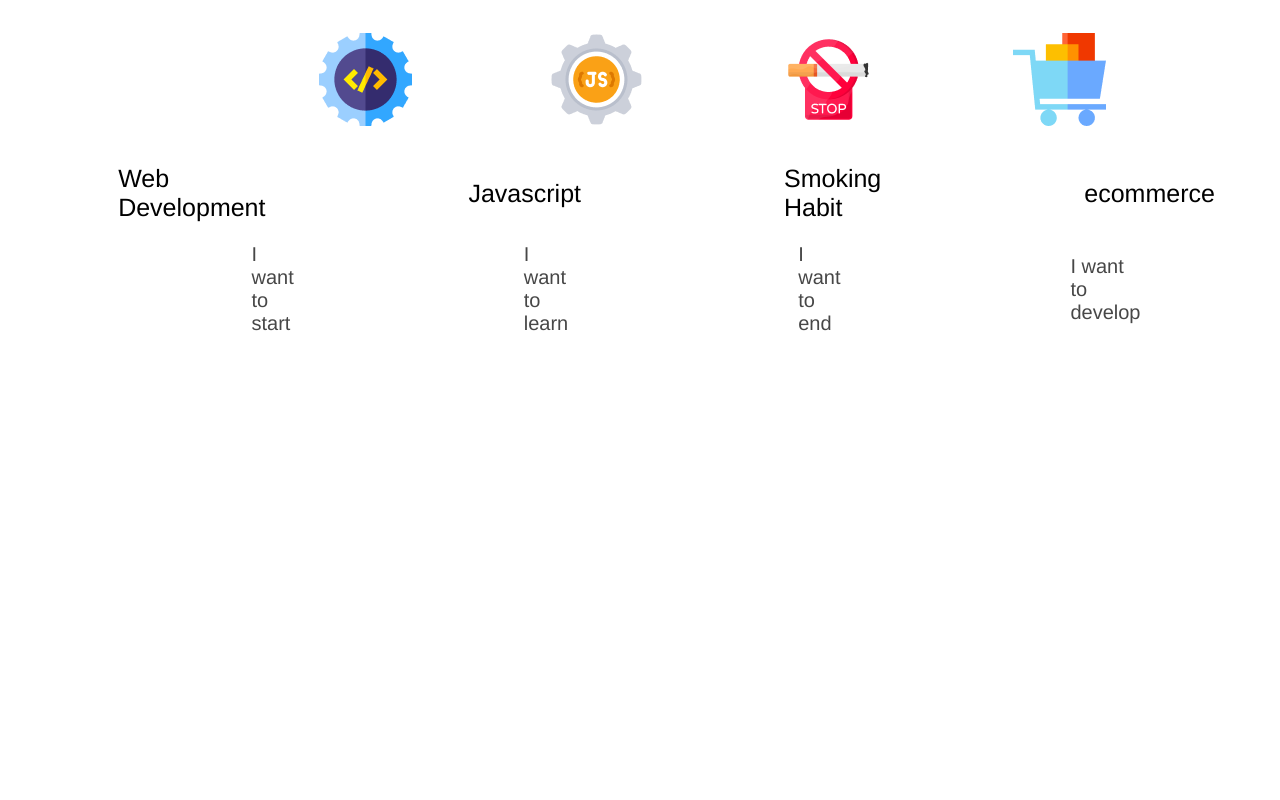
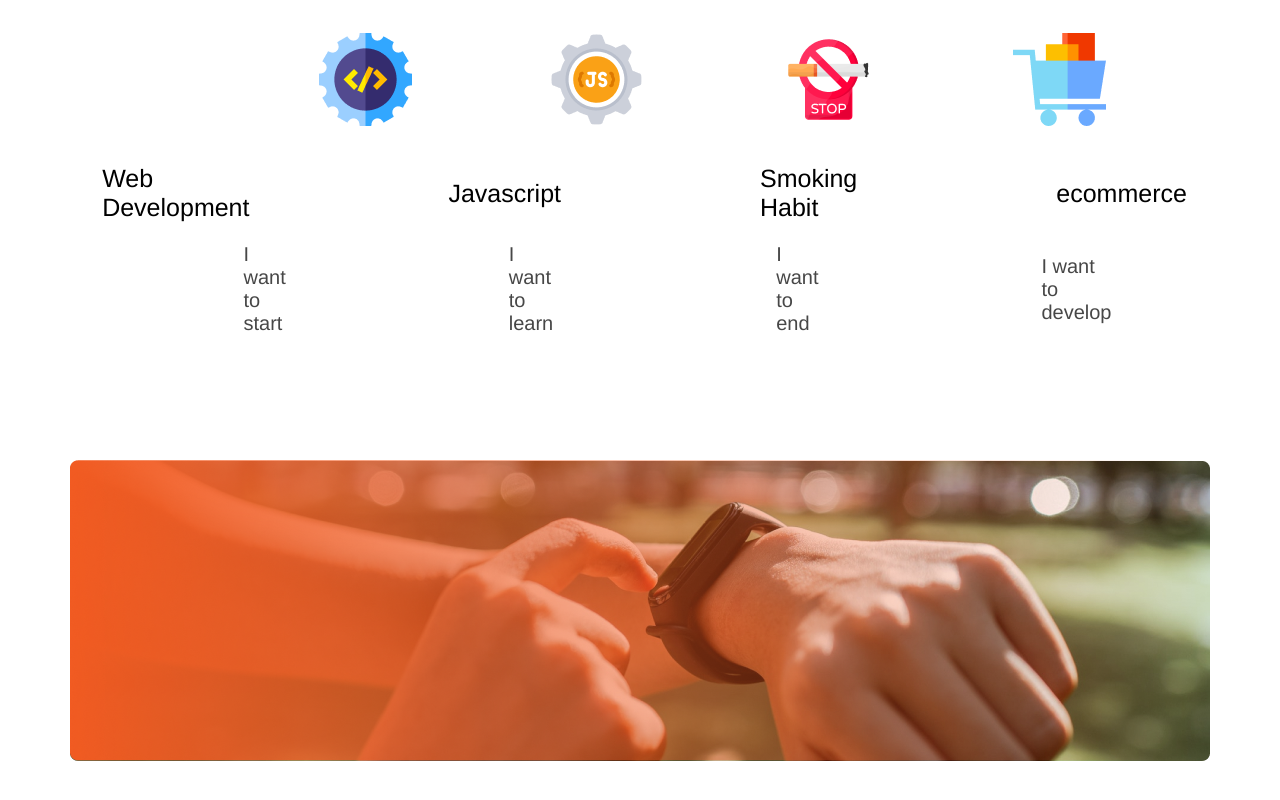
Before and after one commit to alamin-02/project-on-programminghero, a plain HTML site: page index.html in a window 1280 px wide. Shown: the part 1748-2548 px from the top of the page. Before the commit the page ends 2196 px from the top, so only its background shows below. Drawn offline with Linux system fonts and the light colour scheme.

Commit message:
added code

```diff
--- a/index.html
+++ b/index.html
@@ -74,6 +74,14 @@
                    </div>
 
             </div>
+           <div class="main-image-div-parent">
+
+            <div class="image-watch-div">
+            <img src="/images/gradient2.png" alt="">
+
+
+              </div>
+           </div>
         </div>
     </main>
 
--- a/style/style.css
+++ b/style/style.css
@@ -121,7 +121,7 @@ h3.headding-title {
     margin: 0px 120px 1px 120px;
 }
 .plans-titl>li{
-    margin: 0px 95px 0px 108px;
+    margin: 0px 115px 0px 84px;
     list-style: none;
     font-family: 'Franklin Gothic Medium', 'Arial Narrow', Arial, sans-serif;
     font-size: 25px;
@@ -139,9 +139,19 @@ h3.headding-title {
 }
  .larning-time-list li{
     /* margin: 0px 95px 0px 108px; */
-    margin: 0px 79px 0px 151px;
+    margin: 0px 94px 0px 129px;
     list-style: none;
     font-family: 'Franklin Gothic Medium', 'Arial Narrow', Arial, sans-serif;
     font-size: 20px;
     color: #474747;
  }
+ .main-image-div-parent {
+    display: flex;
+    justify-content: center;
+    margin-top: 120px;
+
+}
+.main-image-div-parent img{
+    background-image: url('/images/watch.png');
+    background-repeat: no-repeat;
+}
```
